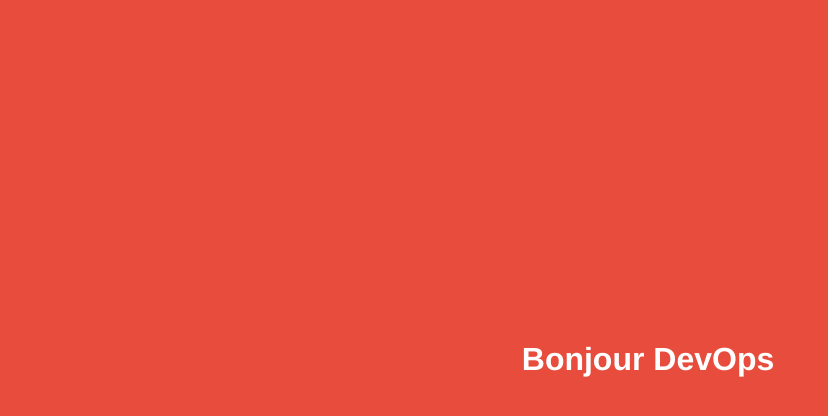
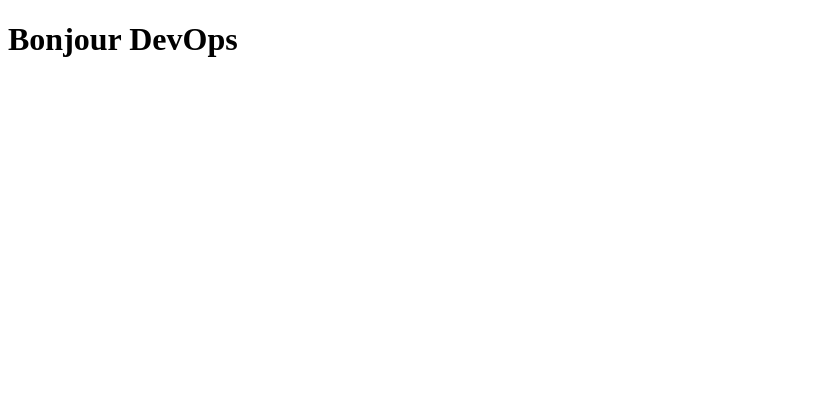
Before and after one commit to hakimnaas/testDevops, a plain HTML site: page index.html in a window 1280 px wide. Shown: the whole page, without its empty margins (0-828 px from the left). Drawn offline with Linux system fonts and the light colour scheme.

Commit message:
removing CSS

```diff
--- a/index.html
+++ b/index.html
@@ -5,19 +5,6 @@
    <meta name="viewport" content="width=device-width, initial-scale=1.0">
    <meta http-equiv="X-UA-Compatible" content="ie=edge">
    <title>Document</title>
-   <style type="text/css">
-   body {
-   background-color:#e74c3c;
-   color : white;
-   }
-   h1 {
-     position: absolute;
-     top: 40%;
-     width: 100%;
-     text-align: center;
-     font-family: Helvetica;
-   }
- </style>
 </head>
 
 <body>
```
